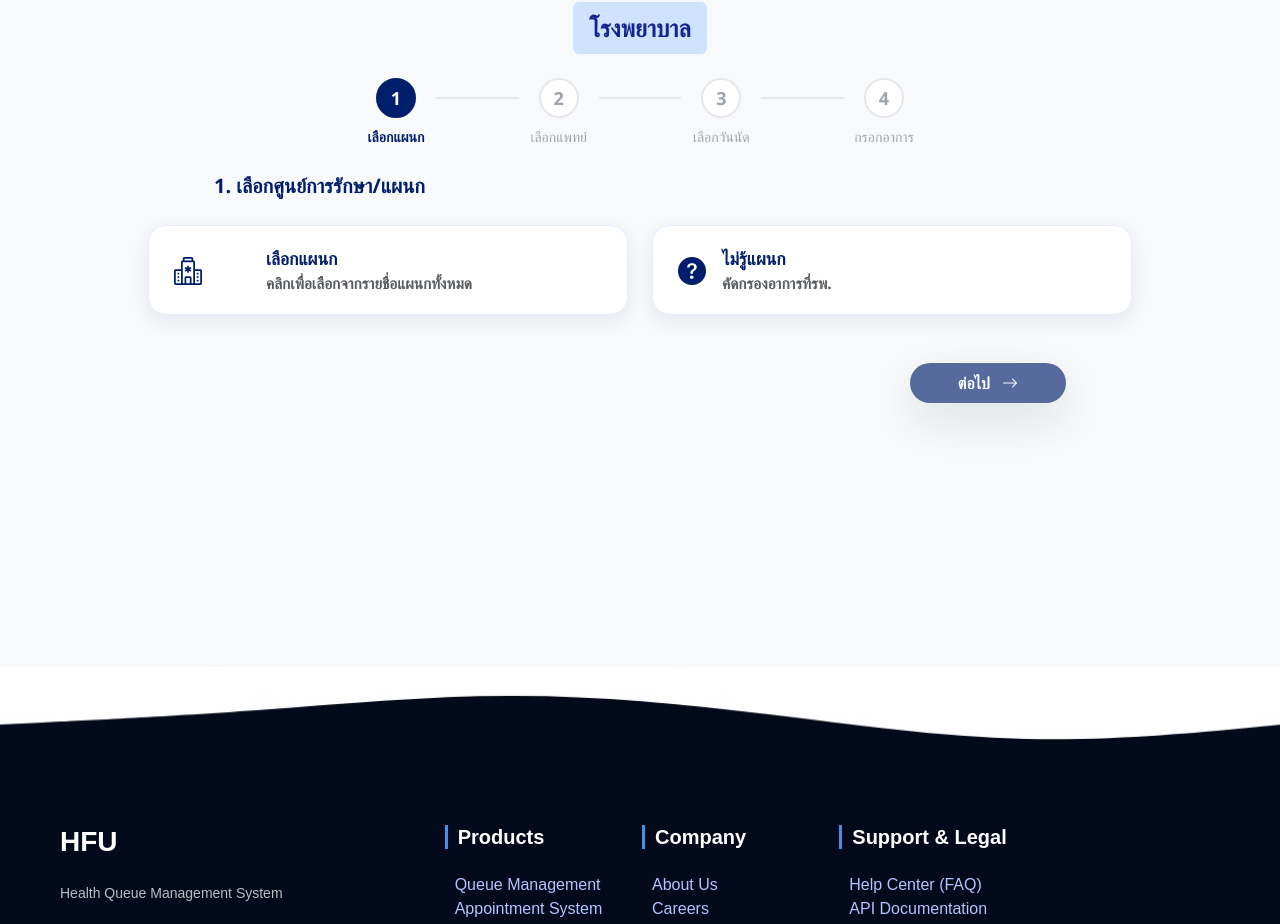
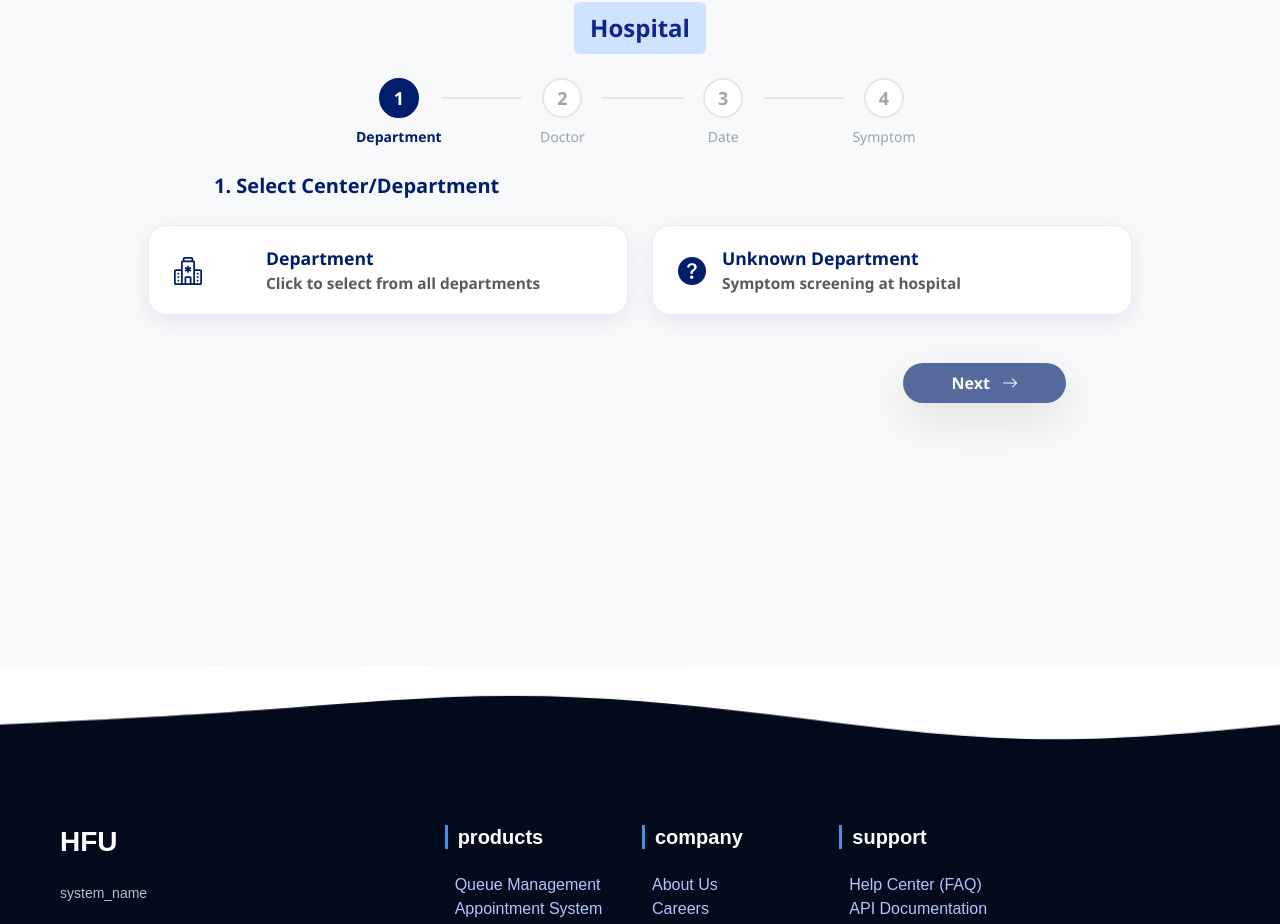
Before and after one commit to Hyperteee/Final-Project2-Frontendd, a React (Vite) app in the folder Health-Queuee/: page /Final-Project2-Frontendd/queue1 in a window 1280 px wide. Shown: the part 215-1139 px from the top of the page. Built offline with nearby package versions, Linux system fonts and the light colour scheme.

Commit message:
translate

```diff
--- a/Health-Queuee/src/components/Hospital-Search/Queue1.jsx
+++ b/Health-Queuee/src/components/Hospital-Search/Queue1.jsx
@@ -6,8 +6,10 @@ import Form from "react-bootstrap/Form";
 import Modal from "react-bootstrap/Modal";
 import Button from "react-bootstrap/esm/Button";
 import hospitalMap from "../../data/hospitaldata.jsx/allhospitaldata";
+import { useTranslation } from "react-i18next";
 
 function Queue1() {
+  const { t } = useTranslation();
   const { state } = useLocation();
   const { selectedHospital } = state || {};
   console.log("selectedHospital:", selectedHospital);
@@ -20,13 +22,10 @@ function Queue1() {
   const handleShow = () => setShow(true);
   const navigate = useNavigate();
 
-  // ใช้ Optional Chaining ป้องกัน Error กรณีไม่มีข้อมูล
   const hospitalData = hospitalMap[selectedHospital]?.info || null;
 
   function handleNext(department, chooseDoctor, selectedHospital) {
-    // หากเลือก "ไม่รู้แผนก" หรือเลือกแผนกแล้วและเลือก "ไม่เลือกแพทย์" ให้ข้ามไป Queue3 เลย
     if (department === "ไม่รู้แผนก" || chooseDoctor === "dontChoose") {
-      // ✅ "ไม่รู้แผนก" หรือ "ไม่เลือกแพทย์" จะข้ามไปหน้าเลือกวันนัดทันที
       navigate("/queue3", {
         state: {
           selectedHospital,
@@ -36,7 +35,6 @@ function Queue1() {
         },
       });
     } else if (chooseDoctor === "choose") {
-
       navigate("/queue2", {
         state: {
           selectedDepartment: department,
@@ -48,12 +46,11 @@ function Queue1() {
     }
   }
 
-  // --- Stepper Configuration ---
   const steps = [
-    { id: 1, label: "เลือกแผนก" },
-    { id: 2, label: "เลือกแพทย์" },
-    { id: 3, label: "เลือกวันนัด" },
-    { id: 4, label: "กรอกอาการ" },
+    { id: 1, label: t('step_dept') },
+    { id: 2, label: t('step_doc') },
+    { id: 3, label: t('step_date') },
+    { id: 4, label: t('step_symptom') },
   ];
   const currentStep = 1;
   const isStepActive = (stepNumber) => stepNumber <= currentStep;
@@ -66,7 +63,7 @@ function Queue1() {
           style={{ maxWidth: "600px", width: "100%", marginTop: "85px" }}
         >
           <div className="fw-bold fs-3 mb-2" style={{ color: "black" }}>
-            ทำนัด
+            {t('appointment_title')}
           </div>
 
           <div className="d-flex justify-content-center mb-4">
@@ -74,11 +71,10 @@ function Queue1() {
               className="bg-primary-subtle rounded-2 px-3 py-2 fw-semibold"
               style={{ color: "#11248f" }}
             >
-              โรงพยาบาล{selectedHospital}
+              {t('hospital_prefix')}{selectedHospital}
             </div>
           </div>
 
-          {/* Stepper Section */}
           <div className="d-flex justify-content-center align-items-start px-3 mb-4">
             {steps.map((step, index) => {
               const active = isStepActive(step.id);
@@ -89,9 +85,8 @@ function Queue1() {
                     style={{ zIndex: 2, minWidth: "80px" }}
                   >
                     <div
-                      className={`step ${
-                        active ? "step-active" : "step-inactive"
-                      }`}
+                      className={`step ${active ? "step-active" : "step-inactive"
+                        }`}
                     >
                       {step.id}
                     </div>
@@ -133,16 +128,14 @@ function Queue1() {
         >
           <div className="zone-option d-flex flex-column mb-5 w-100">
             <div className="fw-bold mb-4 fs-5" style={{ color: "#001E6C" }}>
-              1. เลือกศูนย์การรักษา/แผนก
+              {t('section_1_title')}
             </div>
             <div className="d-flex justify-content-center gap-4 w-100">
-              {/* เลือกศูนย์การรักษา/แผนกเฉพาะทาง */}
               <div
-                className={`option ${
-                  department !== null && department !== "ไม่รู้แผนก"
+                className={`option ${department !== null && department !== "ไม่รู้แผนก"
                     ? "option-active"
                     : ""
-                }`}
+                  }`}
                 onClick={handleShow}
               >
                 <i
@@ -151,28 +144,26 @@ function Queue1() {
                 ></i>
                 <div className="d-flex p-5 flex-column align-items-start">
                   <span className="fw-bold">
-                    เลือกแผนก
+                    {t('step_dept')}
                   </span>
                   {departmentName && department !== "ไม่รู้แผนก" ? (
                     <span className="small text-success">
-                      เลือกแล้ว: {departmentName}
+                      {t('selected')}: {departmentName}
                     </span>
                   ) : (
                     <span className="small text-muted">
-                      คลิกเพื่อเลือกจากรายชื่อแผนกทั้งหมด
+                      {t('click_to_select')}
                     </span>
                   )}
                 </div>
               </div>
 
-              {/* ไม่รู้แผนก */}
               <div
-                className={`option ${
-                  department === "ไม่รู้แผนก" ? "option-active" : ""
-                }`}
+                className={`option ${department === "ไม่รู้แผนก" ? "option-active" : ""
+                  }`}
                 onClick={() => {
                   setDepartment("ไม่รู้แผนก");
-                  setDepartmentName("ไม่รู้แผนก");
+                  setDepartmentName(t('unknown_dept'));
                   setChooseDoctor("dontChoose");
                 }}
               >
@@ -182,10 +173,10 @@ function Queue1() {
                 ></i>
                 <div className="d-flex flex-column align-items-start ">
                   <span className="fw-bold">
-                    ไม่รู้แผนก
+                    {t('unknown_dept')}
                   </span>
                   <span className="small text-muted">
-                    คัดกรองอาการที่รพ.
+                    {t('screening_desc')}
                   </span>
                 </div>
               </div>
@@ -195,14 +186,12 @@ function Queue1() {
           {department && department !== "ไม่รู้แผนก" && (
             <div className="zone-option d-flex flex-column mb-5 w-100">
               <div className="fw-bold mb-3 fs-5" style={{ color: "#001E6C" }}>
-                2. ต้องการเลือกแพทย์เฉพาะเจาะจงหรือไม่
+                {t('section_2_title')}
               </div>
               <div className="d-flex justify-content-center gap-4 w-100">
-                {/* เลือกแพทย์เฉพาะทาง */}
                 <div
-                  className={`option ${
-                    chooseDoctor === "choose" ? "option-active" : ""
-                  }`}
+                  className={`option ${chooseDoctor === "choose" ? "option-active" : ""
+                    }`}
                   onClick={() => setChooseDoctor("choose")}
                 >
                   <i
@@ -210,18 +199,16 @@ function Queue1() {
                     style={{ color: "#001E6C" }}
                   ></i>
                   <div className="d-flex flex-column align-items-start">
-                    <span className="fw-bold">เลือกแพทย์เอง</span>
+                    <span className="fw-bold">{t('choose_doc_self')}</span>
                     <span className="small text-muted">
-                      นัดแพทย์ตามชื่อหรือความเชี่ยวชาญ
+                      {t('choose_doc_desc')}
                     </span>
                   </div>
                 </div>
 
-                {/* ไม่เลือกแพทย์ */}
                 <div
-                  className={`option ${
-                    chooseDoctor === "dontChoose" ? "option-active" : ""
-                  }`}
+                  className={`option ${chooseDoctor === "dontChoose" ? "option-active" : ""
+                    }`}
                   onClick={() => setChooseDoctor("dontChoose")}
                 >
                   <i
@@ -230,10 +217,10 @@ function Queue1() {
                   ></i>
                   <div className="d-flex flex-column align-items-start">
                     <span className="fw-bold">
-                      เลือกแพทย์ให้ฉัน
+                      {t('let_hospital_choose')}
                     </span>
                     <span className="small text-muted">
-                      รพ.จะจัดแพทย์ให้ท่านเอง
+                      {t('hospital_assign_desc')}
                     </span>
                   </div>
                 </div>
@@ -241,7 +228,6 @@ function Queue1() {
             </div>
           )}
 
-          {/* Modal เลือกแผนก */}
           <Modal
             className="department-modal"
             size="lg"
@@ -251,16 +237,13 @@ function Queue1() {
           >
             <Modal.Header closeButton>
               <Modal.Title className="fw-bold modal-title">
-                เลือกแผนกที่ต้องการรักษา
+                {t('modal_title')}
               </Modal.Title>
             </Modal.Header>
 
             <Modal.Body className="modal-body department-grid-container">
-              {" "}
-              {/* เปลี่ยนชื่อคลาสเพื่อให้แยกสไตล์ได้ชัดเจน */}
-              {/* เพิ่มข้อความแนะนำ เพื่อให้ UX ดีขึ้น */}
               <p className="text-center text-muted mb-4 department-instruction">
-                กรุณาเลือกแผนกที่ตรงกับอาการของท่าน เพื่อดำเนินการขั้นตอนถัดไป
+                {t('modal_instruction')}
               </p>
               <div className="department-grid-list">
                 {hospitalData?.departments
@@ -272,15 +255,13 @@ function Queue1() {
                       onClick={() => {
                         setDepartment(dep.id);
                         setDepartmentName(dep.name);
-                        setChooseDoctor(null); // Reset ตัวเลือกแพทย์เมื่อเลือกแผนกใหม่
+                        setChooseDoctor(null);
                         handleClose();
                       }}
                     >
-                      {/* ปรับขนาด Icon ให้ดูเด่นขึ้น */}
                       {dep.logo ? (
                         <img src={dep.logo} alt={`Icon for ${dep.name}`} />
                       ) : (
-                        // Fallback icon กรณีไม่มีโลโก้ (ใช้ Bootstrap Icon)
                         <div className="default-icon-placeholder">
                           <i
                             className="bi bi-hospital fs-1"
@@ -306,13 +287,12 @@ function Queue1() {
             onClick={() =>
               handleNext(department, chooseDoctor, selectedHospital)
             }
-            // ปุ่ม Disabled เมื่อยังไม่เลือกแผนก หรือเลือกแผนกแล้วแต่ยังไม่เลือกแพทย์
             disabled={
               department === null ||
               (department !== "ไม่รู้แผนก" && chooseDoctor === null)
             }
           >
-            <span>ต่อไป </span>
+            <span>{t('next_btn')} </span>
             <i className="bi bi-arrow-right ms-2"></i>
           </Button>
         </div>
@@ -345,10 +325,10 @@ function Queue1() {
               <span className="h3 fw-bold text-white mb-0">HFU</span>
             </div>
             <p className="text-light small opacity-75 mb-4">
-              Health Queue Management System
+              {t('system_name')}
             </p>
 
-            <h5 className="fw-bold fs-5 mb-3">Contact</h5>
+            <h5 className="fw-bold fs-5 mb-3">{t('contact')}</h5>
             <ul className="list-unstyled small contact-list">
               <li className="d-flex align-items-start mb-2">
                 <i className="bi bi-geo-alt-fill"></i>
@@ -368,7 +348,7 @@ function Queue1() {
           </div>
 
           <div className="col-6 col-md-4 col-lg-2">
-            <h4 className="fw-bold fs-5 mb-4">Products</h4>
+            <h4 className="fw-bold fs-5 mb-4">{t('products')}</h4>
             <ul className="list-unstyled space-y-3">
               <li>
                 <a href="#">Queue Management</a>
@@ -386,7 +366,7 @@ function Queue1() {
           </div>
 
           <div className="col-6 col-md-4 col-lg-2">
-            <h4 className="fw-bold fs-5 mb-4">Company</h4>
+            <h4 className="fw-bold fs-5 mb-4">{t('company')}</h4>
             <ul className="list-unstyled space-y-3">
               <li>
                 <a href="#">About Us</a>
@@ -406,7 +386,7 @@ function Queue1() {
           </div>
 
           <div className="col-12 col-md-4 col-lg-4 mt-4 mt-md-0">
-            <h4 className="fw-bold fs-5 mb-4">Support & Legal</h4>
+            <h4 className="fw-bold fs-5 mb-4">{t('support')}</h4>
             <ul className="list-unstyled space-y-3">
               <li>
                 <a href="#">Help Center (FAQ)</a>
@@ -426,7 +406,7 @@ function Queue1() {
 
         <div className="border-top border-secondary-subtle pt-4 mt-4 d-flex flex-column flex-md-row justify-content-between align-items-center">
           <p className="text-light opacity-50 small mb-3 mb-md-0">
-            &copy; 2025 HFU Healthcare Technologies. All rights reserved.
+            &copy; 2025 HFU Healthcare Technologies. {t('rights')}
           </p>
         </div>
       </footer>
--- a/Health-Queuee/src/components/Hospital-Search/Queue2.jsx
+++ b/Health-Queuee/src/components/Hospital-Search/Queue2.jsx
@@ -4,8 +4,10 @@ import React from "react";
 import hospitalMap from "../../data/hospitaldata.jsx/allhospitaldata";
 import "./Queue2.css";
 import Button from "react-bootstrap/esm/Button";
+import { useTranslation } from "react-i18next";
 
 function Queue2() {
+  const { t } = useTranslation();
   const { state } = useLocation();
   const { selectedHospital, selectedDepartment, optionChooseDoctor } =
     state || {};
@@ -17,10 +19,7 @@ function Queue2() {
   );
 
   function handleBook(selectedHospital, selectedDoctor, selectedDepartment) {
-    // ดึงชื่อแผนกที่ถูกส่งมาด้วย
     const departmentName = departmentData?.name;
-
-    // ค้นหาชื่อแพทย์
     const doctor = departmentData?.doctors.find(
       (doc) => doc.id === selectedDoctor
     );
@@ -37,12 +36,11 @@ function Queue2() {
     });
   }
 
-  // --- Stepper Config ---
   const steps = [
-    { id: 1, label: "เลือกแผนก" },
-    { id: 2, label: "เลือกแพทย์" },
-    { id: 3, label: "เลือกวันนัด" },
-    { id: 4, label: "กรอกอาการ" },
+    { id: 1, label: t('step_dept') },
+    { id: 2, label: t('step_doc') },
+    { id: 3, label: t('step_date') },
+    { id: 4, label: t('step_symptom') },
   ];
   const currentStep = 2;
   const isStepActive = (stepNumber) => stepNumber <= currentStep;
@@ -50,7 +48,6 @@ function Queue2() {
   return (
     <div>
       <div className="d-flex flex-column align-items-center bg-light min-vh-100 pb-5">
-        {/* Header Section */}
         <div
           className="mt-5 fs-4 text-center w-100"
           style={{ maxWidth: "800px" }}
@@ -59,7 +56,7 @@ function Queue2() {
             className="fw-bold fs-3 mb-2"
             style={{ color: "black", marginTop: "55px" }}
           >
-            ทำนัด
+            {t('appointment_title')}
           </div>
 
           <div className="d-flex justify-content-center gap-3 mb-4">
@@ -67,17 +64,16 @@ function Queue2() {
               className="bg-primary-subtle rounded-2 px-3 py-2 fw-semibold"
               style={{ color: "#001E6C" }}
             >
-              โรงพยาบาล{selectedHospital}
+              {t('hospital_prefix')}{selectedHospital}
             </div>
             <div
               className="bg-primary-subtle rounded-2 px-2 py-2 fw-semibold"
               style={{ color: "#001E6C" }}
             >
-              แผนก{departmentData?.name}
+              {t('department_prefix')}{departmentData?.name}
             </div>
           </div>
 
-          {/* Stepper Section */}
           <div
             className="d-flex justify-content-center align-items-start px-3 mb-4 mx-auto"
             style={{ maxWidth: "600px", width: "100%" }}
@@ -91,9 +87,8 @@ function Queue2() {
                     style={{ zIndex: 2, minWidth: "80px" }}
                   >
                     <div
-                      className={`step ${
-                        active ? "step-active" : "step-inactive"
-                      }`}
+                      className={`step ${active ? "step-active" : "step-inactive"
+                        }`}
                     >
                       {step.id}
                     </div>
@@ -129,11 +124,10 @@ function Queue2() {
           </div>
 
           <h4 className="fw-bold mb-4" style={{ color: "#001E6C" }}>
-            เลือกแพทย์ที่ต้องการนัดหมาย
+            {t('select_doctor_title')}
           </h4>
         </div>
 
-        {/* Doctor Selection Section */}
         <div
           className="doctor-results-panel"
           style={{ width: "100%", maxWidth: "900px", padding: "0 15px" }}
@@ -148,7 +142,7 @@ function Queue2() {
                         <i className="bi bi-person-fill fs-2"></i>
                       </div>
                       <p className="fw-semibold mt-3 mb-1 text-truncate w-100">
-                        {doctor.name || "Unnamed doctor"}
+                        {doctor.name || t('unnamed_doctor')}
                       </p>
                       <p className="small mb-1 doctor-card__subtitle">
                         {doctor.department}
@@ -170,10 +164,10 @@ function Queue2() {
                             );
                           }}
                         >
-                          นัดหมาย
+                          {t('book_btn')}
                         </button>
                         <button className="btn btn-outline-secondary rounded-pill py-2">
-                          รายละเอียด
+                          {t('details_btn')}
                         </button>
                       </div>
                     </div>
@@ -184,7 +178,6 @@ function Queue2() {
           </div>
         </div>
 
-        {/* แก้ไขปุ่มย้อนกลับให้เป็น Outline Primary และมี Icon */}
         <div className="mt-5">
           <Button
             variant="outline-primary"
@@ -193,11 +186,11 @@ function Queue2() {
             onClick={() => navigate(-1)}
           >
             <i className="bi bi-arrow-left me-2"></i>
-            ย้อนกลับ
+            {t('back_btn')}
           </Button>
         </div>
       </div>
-            <div style={{ width: "100%", overflow: "hidden", lineHeight: 0 }}>
+      <div style={{ width: "100%", overflow: "hidden", lineHeight: 0 }}>
         <img
           src={"./images/wave-navy.png"}
           alt="footer wave"
@@ -223,10 +216,10 @@ function Queue2() {
               <span className="h3 fw-bold text-white mb-0">HFU</span>
             </div>
             <p className="text-light small opacity-75 mb-4">
-              Health Queue Management System
+              {t('system_name')}
             </p>
 
-            <h5 className="fw-bold fs-5 mb-3">Contact</h5>
+            <h5 className="fw-bold fs-5 mb-3">{t('contact')}</h5>
             <ul className="list-unstyled small contact-list">
               <li className="d-flex align-items-start mb-2">
                 <i className="bi bi-geo-alt-fill"></i>
@@ -246,7 +239,7 @@ function Queue2() {
           </div>
 
           <div className="col-6 col-md-4 col-lg-2">
-            <h4 className="fw-bold fs-5 mb-4">Products</h4>
+            <h4 className="fw-bold fs-5 mb-4">{t('products')}</h4>
             <ul className="list-unstyled space-y-3">
               <li>
                 <a href="#">Queue Management</a>
@@ -264,7 +257,7 @@ function Queue2() {
           </div>
 
           <div className="col-6 col-md-4 col-lg-2">
-            <h4 className="fw-bold fs-5 mb-4">Company</h4>
+            <h4 className="fw-bold fs-5 mb-4">{t('company')}</h4>
             <ul className="list-unstyled space-y-3">
               <li>
                 <a href="#">About Us</a>
@@ -284,7 +277,7 @@ function Queue2() {
           </div>
 
           <div className="col-12 col-md-4 col-lg-4 mt-4 mt-md-0">
-            <h4 className="fw-bold fs-5 mb-4">Support & Legal</h4>
+            <h4 className="fw-bold fs-5 mb-4">{t('support')}</h4>
             <ul className="list-unstyled space-y-3">
               <li>
                 <a href="#">Help Center (FAQ)</a>
@@ -304,7 +297,7 @@ function Queue2() {
 
         <div className="border-top border-secondary-subtle pt-4 mt-4 d-flex flex-column flex-md-row justify-content-between align-items-center">
           <p className="text-light opacity-50 small mb-3 mb-md-0">
-            &copy; 2025 HFU Healthcare Technologies. All rights reserved.
+            &copy; 2025 HFU Healthcare Technologies. {t('rights')}
           </p>
         </div>
       </footer>
--- a/Health-Queuee/src/components/locales/en/translation.json
+++ b/Health-Queuee/src/components/locales/en/translation.json
@@ -31,6 +31,32 @@
     "footer_contact": "Contact",
     "footer_products": "Products",
     "footer_company": "Company",
-    "footer_support":"Support & Legal"
+    "footer_support":"Support & Legal",
 
+    "appointment_title": "Make Appointment",
+    "hospital_prefix": "Hospital ",
+    "step_dept": "Department",
+    "step_doc": "Doctor",
+    "step_date": "Date",
+    "step_symptom": "Symptom",
+    "section_1_title": "1. Select Center/Department",
+    "selected": "Selected",
+    "click_to_select": "Click to select from all departments",
+    "unknown_dept": "Unknown Department",
+    "screening_desc": "Symptom screening at hospital",
+    "section_2_title": "2. Do you want to choose a specific doctor?",
+    "choose_doc_self": "Choose Doctor",
+    "choose_doc_desc": "Select by name or specialty",
+    "let_hospital_choose": "Auto-assign Doctor",
+    "hospital_assign_desc": "Hospital will assign for you",
+    "modal_title": "Select Department",
+    "modal_instruction": "Please select the department matching your symptoms.",
+    "next_btn": "Next",
+
+    "department_prefix": "Dept. ",
+    "select_doctor_title": "Select Doctor",
+    "unnamed_doctor": "Unnamed Doctor",
+    "book_btn": "Book",
+    "details_btn": "Details",
+    "back_btn": "Back"
 }
```
Also changed, not shown: Health-Queuee/src/components/locales/th/translation.json (+28 -1 lines).
